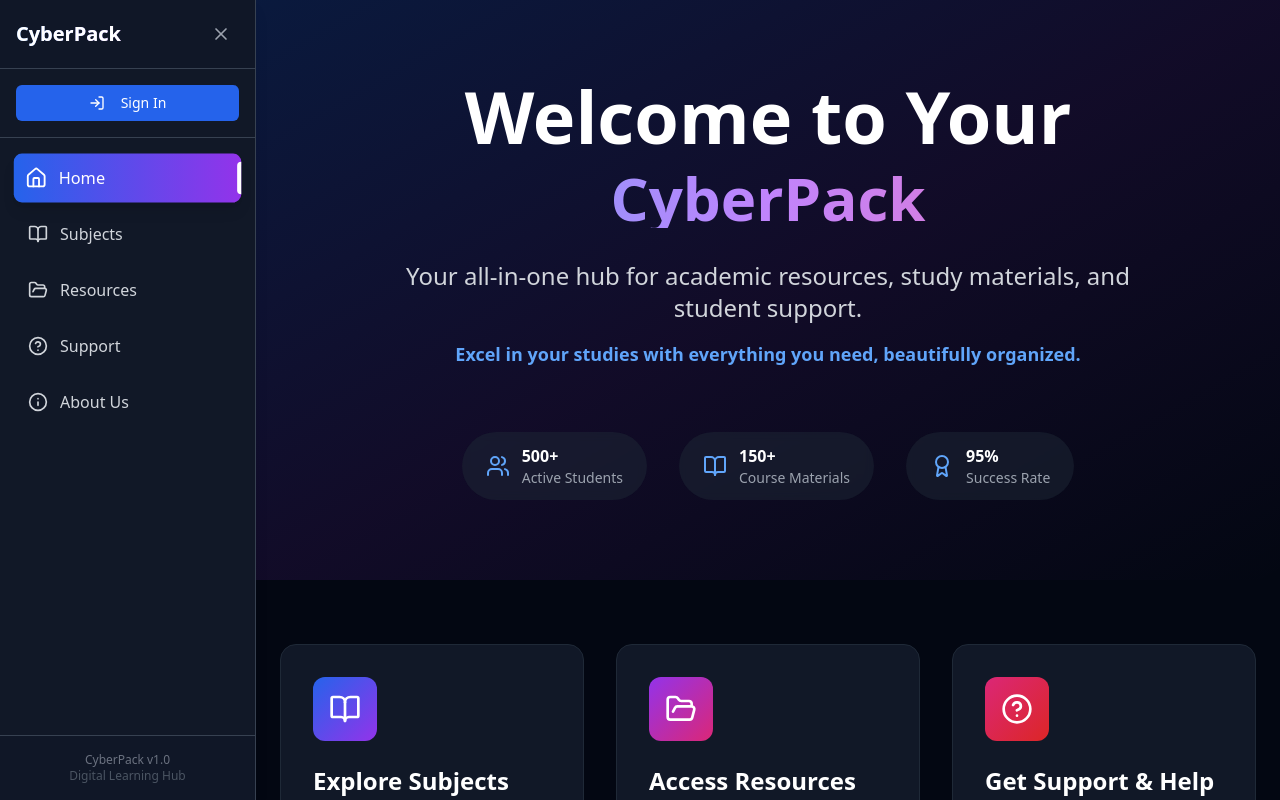
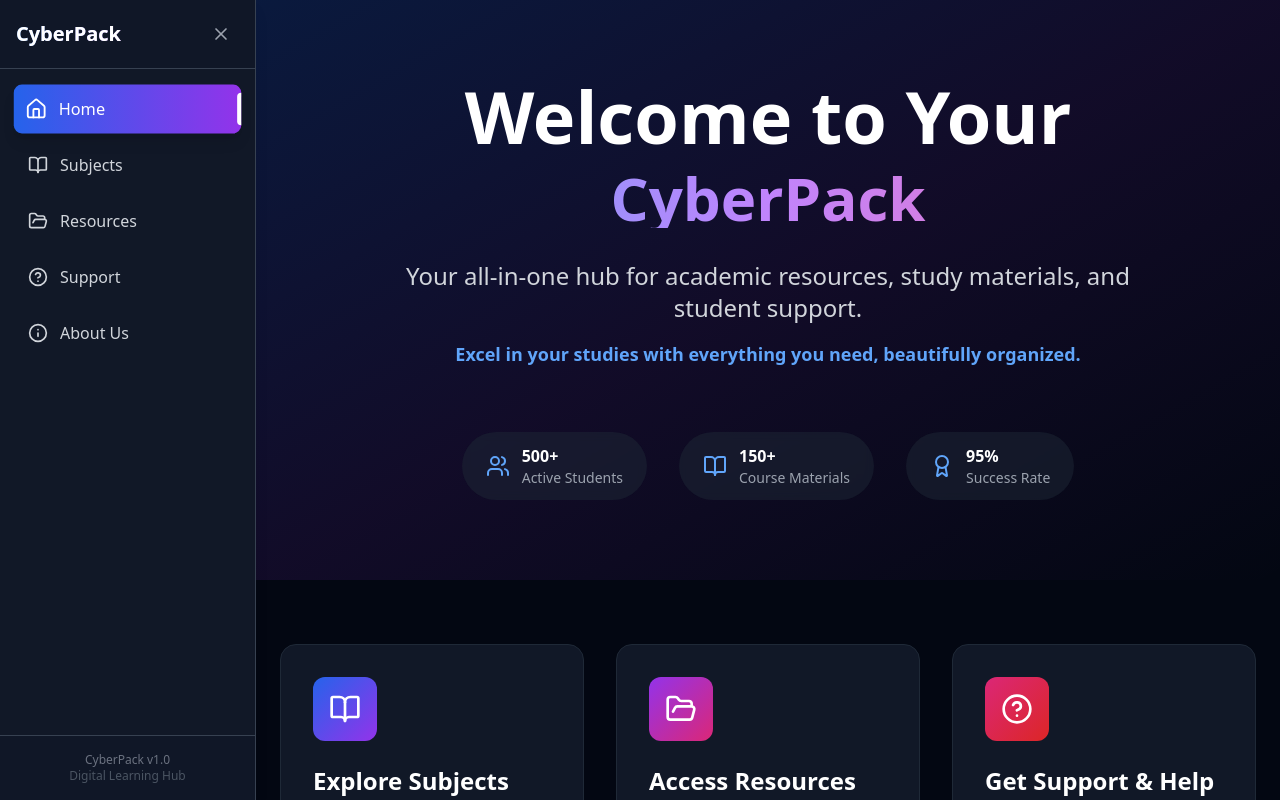
Before and after one commit to SICROMONOCO/CyberPack, a React (Vite) app: page / in a window 1280 px wide. Shown: the top 800 px of the page. Built offline with nearby package versions, Linux system fonts and the light colour scheme.

Commit message:
Fix: Resolve import error in Sidebar.tsx
The UserProfile component was not being found in Sidebar.tsx. This commit addresses the import error by ensuring the correct path to the UserProfile component.

```diff
--- a/src/components/Sidebar.tsx
+++ b/src/components/Sidebar.tsx
@@ -1,10 +1,7 @@
 
 import React from 'react';
-import { Home, BookOpen, FolderOpen, HelpCircle, Info, Menu, X, LogIn } from 'lucide-react';
+import { Home, BookOpen, FolderOpen, HelpCircle, Info, Menu, X } from 'lucide-react';
 import { cn } from '@/lib/utils';
-import { Button } from '@/components/ui/button';
-import { useAuth } from '@/contexts/AuthContext';
-import UserProfile from './UserProfile';
 
 interface SidebarProps {
   isCollapsed: boolean;
@@ -14,8 +11,6 @@ interface SidebarProps {
 }
 
 const Sidebar = ({ isCollapsed, onToggle, activeItem, onItemClick }: SidebarProps) => {
-  const { isAuthenticated } = useAuth();
-
   const menuItems = [
     { id: 'home', label: 'Home', icon: Home },
     { id: 'subjects', label: 'Subjects', icon: BookOpen },
@@ -23,10 +18,6 @@ const Sidebar = ({ isCollapsed, onToggle, activeItem, onItemClick }: SidebarProp
     { id: 'support', label: 'Support', icon: HelpCircle },
     { id: 'about', label: 'About Us', icon: Info },
   ];
-
-  const handleLoginClick = () => {
-    onItemClick('login');
-  };
 
   return (
     <>
@@ -63,42 +54,8 @@ const Sidebar = ({ isCollapsed, onToggle, activeItem, onItemClick }: SidebarProp
           </button>
         </div>
 
-        {/* User Profile / Login */}
-        <div className="p-4 border-b border-gray-700">
-          {isAuthenticated ? (
-            <UserProfile isCollapsed={isCollapsed} />
-          ) : (
-            <div className="space-y-2">
-              {!isCollapsed ? (
-                <Button
-                  onClick={handleLoginClick}
-                  className="w-full bg-blue-600 hover:bg-blue-700 text-white"
-                  size="sm"
-                >
-                  <LogIn className="w-4 h-4 mr-2" />
-                  Sign In
-                </Button>
-              ) : (
-                <div className="relative group">
-                  <Button
-                    onClick={handleLoginClick}
-                    variant="ghost"
-                    size="sm"
-                    className="w-full p-2 text-gray-300 hover:text-white hover:bg-gray-800"
-                  >
-                    <LogIn className="w-4 h-4" />
-                  </Button>
-                  <div className="absolute left-full ml-3 px-3 py-2 bg-gray-800 text-white text-sm rounded-lg opacity-0 group-hover:opacity-100 transition-opacity duration-200 pointer-events-none whitespace-nowrap z-50 border border-gray-700">
-                    Sign In
-                  </div>
-                </div>
-              )}
-            </div>
-          )}
-        </div>
-
         {/* Navigation */}
-        <nav className="p-4 space-y-2 overflow-y-auto h-[calc(100vh-200px)]">
+        <nav className="p-4 space-y-2 overflow-y-auto h-[calc(100vh-120px)]">
           {menuItems.map((item) => {
             const Icon = item.icon;
             const isActive = activeItem === item.id;
```
